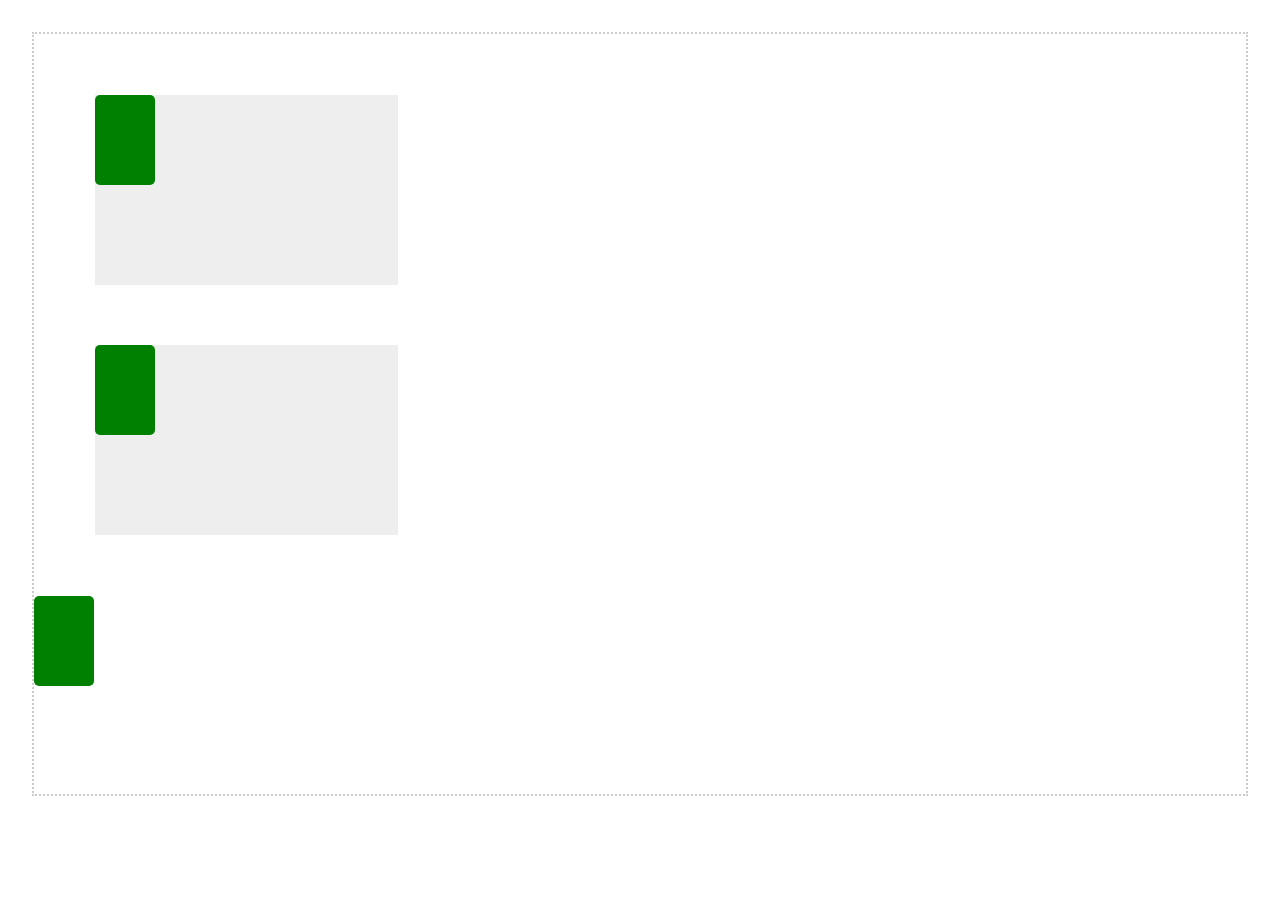
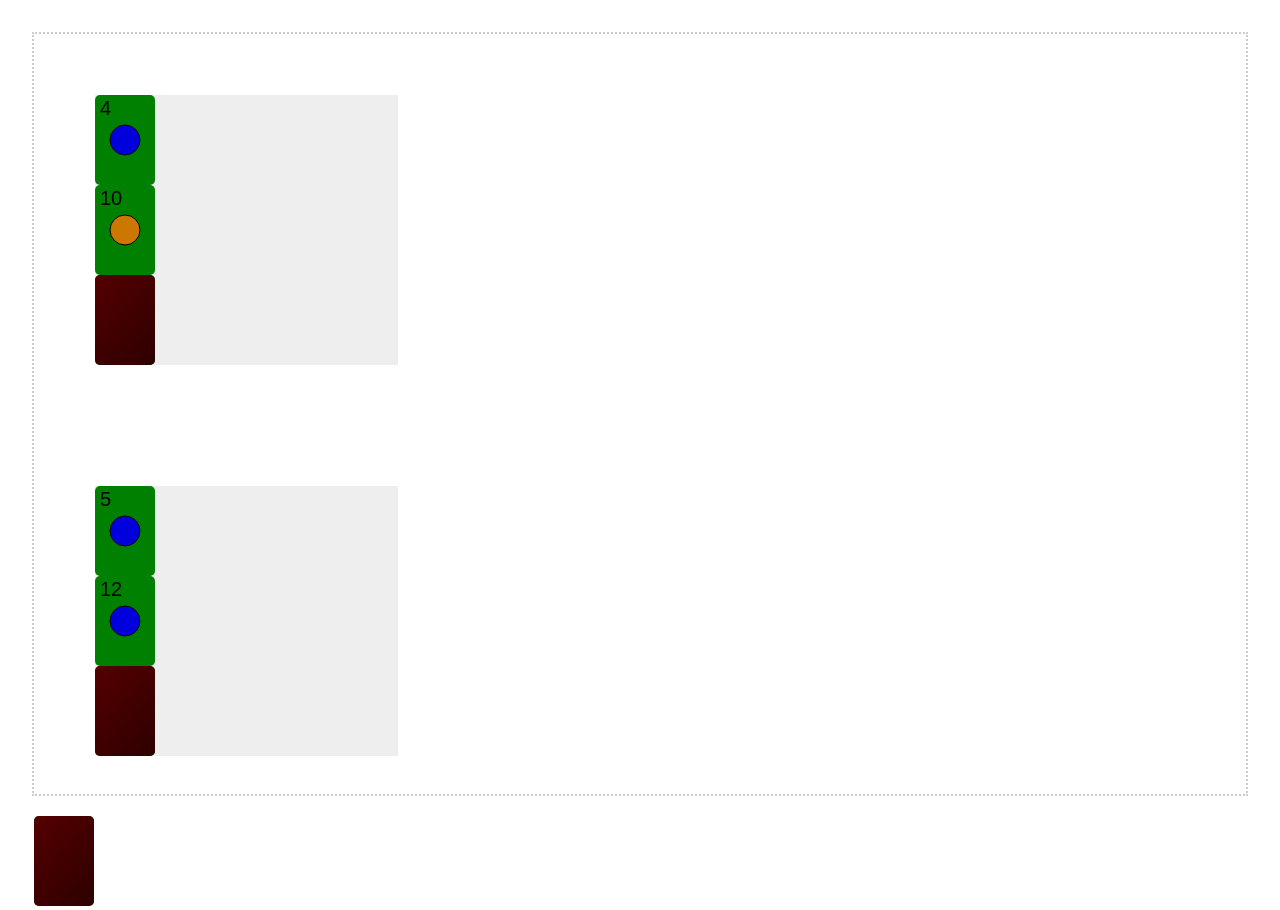
Before and after one commit to johnisahamster/solitaire-engine, an Angular app in the folder ng-solitaire-engine/: page / in a window 1280 px wide. Before the commit the page ends 832 px from the top, so only its background shows below. Built offline with nearby package versions, Linux system fonts and the light colour scheme.

Commit message:
feat: implement elementary card images based on card models

```diff
--- a/ng-solitaire-engine/src/app/components/_primitives/card/card.html
+++ b/ng-solitaire-engine/src/app/components/_primitives/card/card.html
@@ -1,3 +1,3 @@
-<canvas #cardcanvas>
+<canvas #cardcanvas height="90px" width="60px">
     You don't have the canvas tag activated.
 </canvas>
--- a/ng-solitaire-engine/src/app/components/_primitives/card/card.scss
+++ b/ng-solitaire-engine/src/app/components/_primitives/card/card.scss
@@ -1,6 +1,4 @@
 canvas {
     background-color: rgb(0, 128, 0);
-    height: 90px;
-    width: 60px;
     border-radius: 5px;
 }
--- a/ng-solitaire-engine/src/app/components/_primitives/card/card.ts
+++ b/ng-solitaire-engine/src/app/components/_primitives/card/card.ts
@@ -1,5 +1,5 @@
-import { Component, ElementRef, Input, ViewChild } from '@angular/core';
-import { CardModel } from '../../../models/card/card-model';
+import { AfterViewInit, Component, ElementRef, Input, OnChanges, OnInit, SimpleChanges, ViewChild } from '@angular/core';
+import { CardModel, CardSuit } from '../../../models/card/card-model';
 
 @Component({
   selector: 'se-card',
@@ -8,12 +8,66 @@ import { CardModel } from '../../../models/card/card-model';
   templateUrl: './card.html',
   styleUrl: './card.scss'
 })
-export class Card {
+export class Card implements OnInit, AfterViewInit{
   @Input() card: CardModel = new CardModel();
 
   @ViewChild('cardcanvas') cardcanvas!: ElementRef<HTMLCanvasElement>;
+  private ctx!: CanvasRenderingContext2D;
 
   constructor() {
+  }
+
+  ngOnInit(): void {
+    console.log(this.card);
+  }
+
+  ngOnChanges(changes: SimpleChanges): void {
+
+  }
+
+  ngAfterViewInit(): void {
+    this.ctx = this.cardcanvas.nativeElement.getContext('2d')!;
+    this.drawCanvas();
+  }
+
+  private drawCanvas() {
+    if (this.card.isFaceDown()) {
+      var grd = this.ctx.createLinearGradient(0, 0, 100, 100);
+      grd.addColorStop(0, "#550000");
+      grd.addColorStop(1, "#200000");
+      this.ctx.fillStyle = grd;
+      this.ctx.fillRect(0,0,60,90);
+    }
+    else {
+      this.ctx.beginPath();
+      this.ctx.arc(30,45,15,0,2*Math.PI);
+      this.ctx.fillStyle = this.getColorByCardValue()!;
+      this.ctx.fill();
+      this.ctx.stroke();
+      this.ctx.font = "20px Arial";
+      this.ctx.fillStyle = "#000000";
+      this.ctx.fillText(this.card.getNumber().toString(), 5, 20);
+    }
+
+  }
+
+  private getColorByCardValue() : string {
+    try {
+      console.log(this.card.getSuit());
+      switch (this.card.getSuit()) {
+        case CardSuit.Diamonds:
+          return '#cc7700';
+        case CardSuit.Spades:
+          return '#0000dd';
+        case CardSuit.Hearts:
+          return '#ee0000';
+        case CardSuit.Clubs:
+          return '#000033';
+      }
+    } catch (error) {
+      console.error(error);
+      return "ffffff";
+    }
 
   }
 }
--- a/ng-solitaire-engine/src/app/components/stacks/railroads/railroad/railroad.ts
+++ b/ng-solitaire-engine/src/app/components/stacks/railroads/railroad/railroad.ts
@@ -1,4 +1,4 @@
-import { Component } from '@angular/core';
+import { ApplicationRef, Component } from '@angular/core';
 import { Card } from '../../../_primitives/card/card';
 import { CdkDrag, CdkDragDrop, CdkDropList, moveItemInArray, transferArrayItem } from '@angular/cdk/drag-drop';
 import { CardModel } from '../../../../models/card/card-model';
@@ -16,8 +16,14 @@ import { CardModel } from '../../../../models/card/card-model';
 export class Railroad {
 
   public cards: CardModel[] = [
-    new CardModel()
+    new CardModel(false),
+    new CardModel(false),
+    new CardModel(),
   ];
+
+  constructor (
+    private ref: ApplicationRef
+  ) {}
 
   public drop(event: CdkDragDrop<CardModel[]>) {
     console.log("dropped");
@@ -26,5 +32,19 @@ export class Railroad {
     } else {
       transferArrayItem(event.previousContainer.data, event.container.data, event.previousIndex, event.currentIndex);
     }
+
+    //TODO: FOR FUN
+    for (let index = 0; index < this.cards.length; index++) {
+      this.cards[index].flip();
+    }
+    this.ref.tick();
+  }
+
+  public enterPredicate() {
+
+  }
+
+  public sortPredicate(index: number, item: CdkDrag<CardModel>) {
+    return index == this.cards.length; //only place in last position
   }
 }
--- a/ng-solitaire-engine/src/app/gameboard/gameboard.scss
+++ b/ng-solitaire-engine/src/app/gameboard/gameboard.scss
@@ -0,0 +1,4 @@
+se-railroad {
+    display: flex;
+    flex-direction: row;
+}
--- a/ng-solitaire-engine/src/app/models/card/card-model.ts
+++ b/ng-solitaire-engine/src/app/models/card/card-model.ts
@@ -1,9 +1,10 @@
 export class CardModel {
 
   constructor(
-    private suit : CardSuit = this.getSuit(),
-    private number : CardNumber = this.getNumber(),
-    private faceDown : boolean = true) {
+    private faceDown : boolean = true,
+    private suit : CardSuit = this.newSuit(),
+    private number : CardNumber = this.newNumber()
+  ) {
   }
 
   //getters
@@ -35,6 +36,15 @@ export class CardModel {
   public flipFaceUp() {
     this.faceDown = false;
   }
+
+  private newSuit() : CardSuit {
+    var suits = Object.keys(CardSuit);
+    const enumKey = suits[Math.floor(Math.random() * suits.length)];
+    return enumKey as CardSuit;
+  }
+  private newNumber() : CardNumber {
+    return Math.floor(Math.random() * 13) + 1;
+  }
 }
 
 export enum CardSuit {
```
